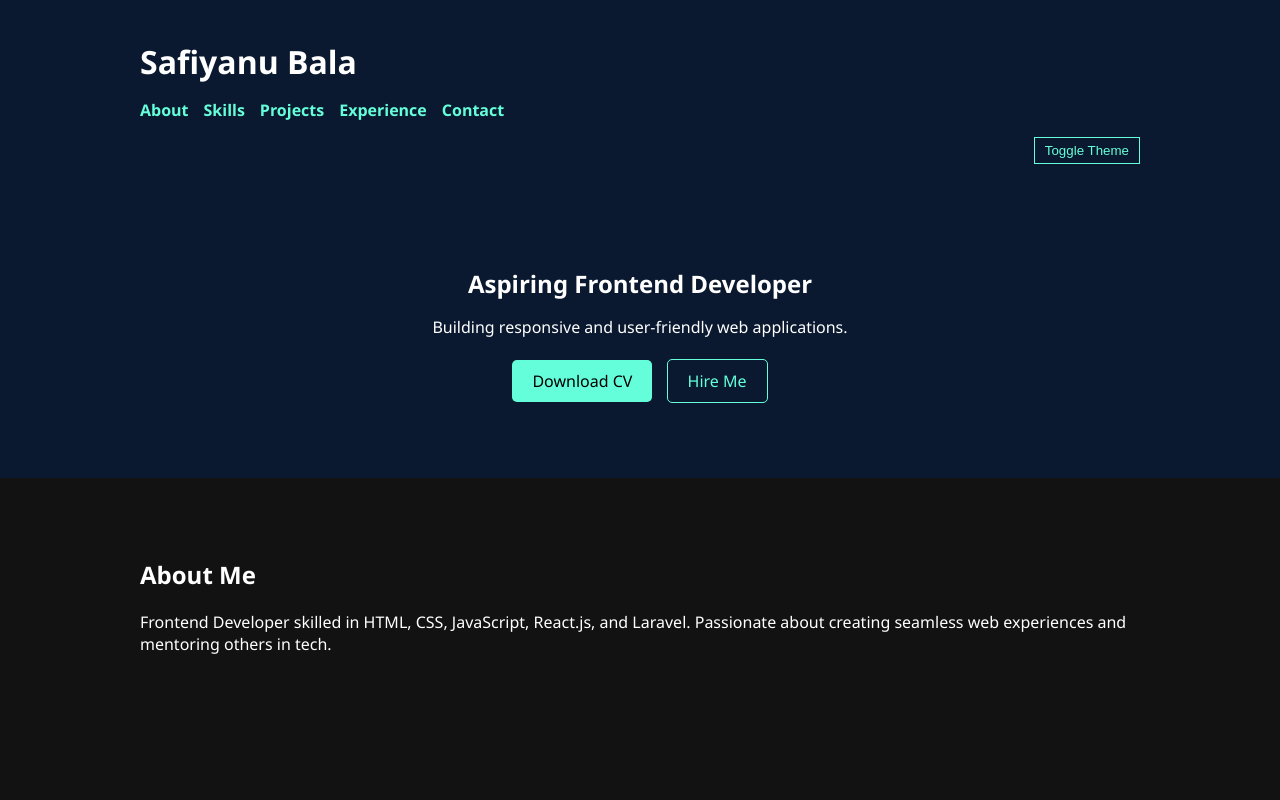
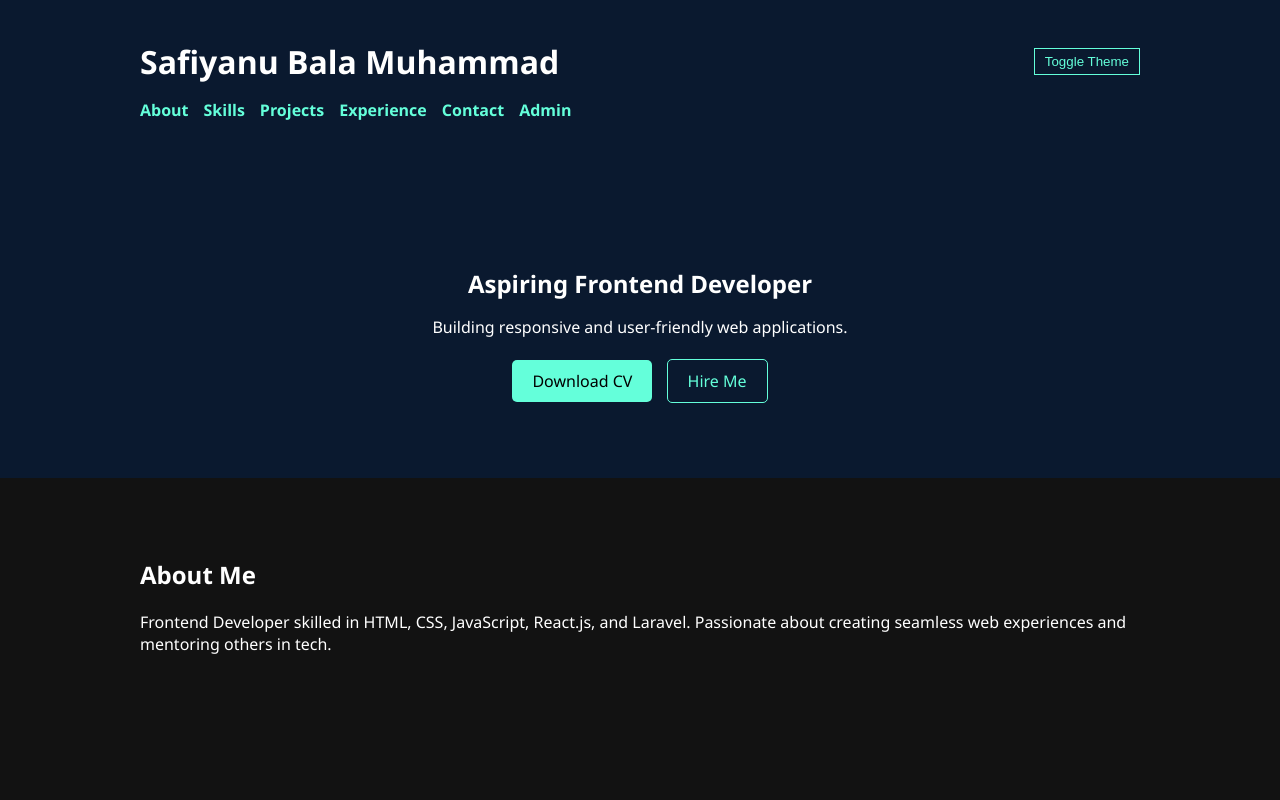
Before and after one commit to kawumaster/Fortpolio-, a plain HTML site: page index.html in a window 1280 px wide. Shown: the top 800 px of the page. Drawn offline with Linux system fonts and the light colour scheme.

Commit message:
Update index.html

```diff
--- a/index.html
+++ b/index.html
@@ -3,14 +3,17 @@
 <head>
   <meta charset="UTF-8" />
   <meta name="viewport" content="width=device-width, initial-scale=1.0" />
-  <title>Safiyanu Bala | Portfolio</title>
+  <title>Safiyanu Bala Muhammad | Portfolio</title>
   <link rel="stylesheet" href="style.css" />
   <script src="script.js" defer></script>
 </head>
 <body>
   <header>
     <div class="container">
-      <h1>Safiyanu Bala</h1>
+      <div style="display: flex; justify-content: space-between; align-items: center; flex-wrap: wrap;">
+        <h1>Safiyanu Bala Muhammad</h1>
+        <button id="theme-toggle">Toggle Theme</button>
+      </div>
       <nav>
         <ul>
           <li><a href="#about">About</a></li>
@@ -18,9 +21,9 @@
           <li><a href="#projects">Projects</a></li>
           <li><a href="#experience">Experience</a></li>
           <li><a href="#contact">Contact</a></li>
+          <li><a href="admin.html" target="_blank">Admin</a></li>
         </ul>
       </nav>
-      <button id="theme-toggle">Toggle Theme</button>
     </div>
   </header>
 
@@ -93,3 +96,4 @@
   </footer>
 </body>
 </html>
+￼Enter
```
